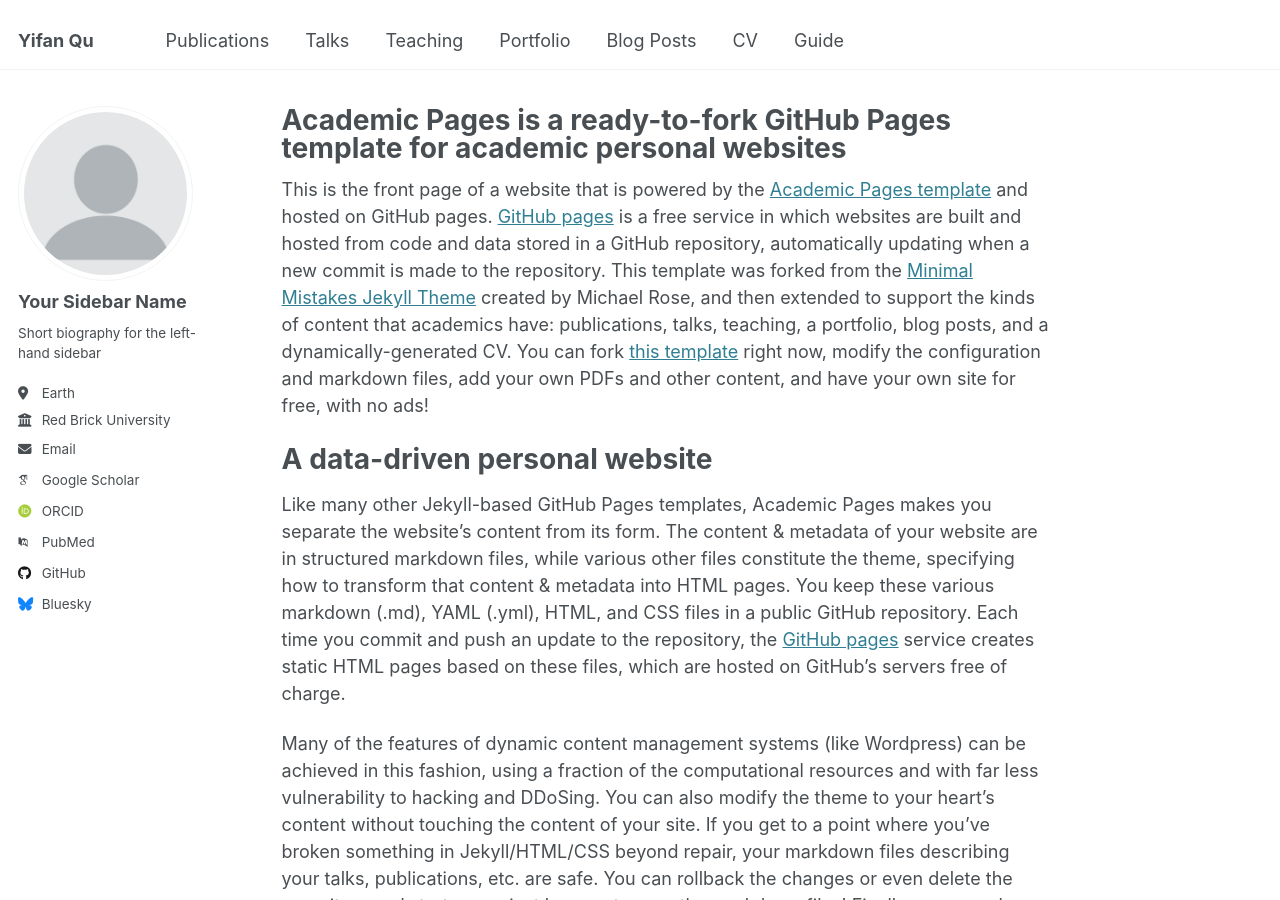
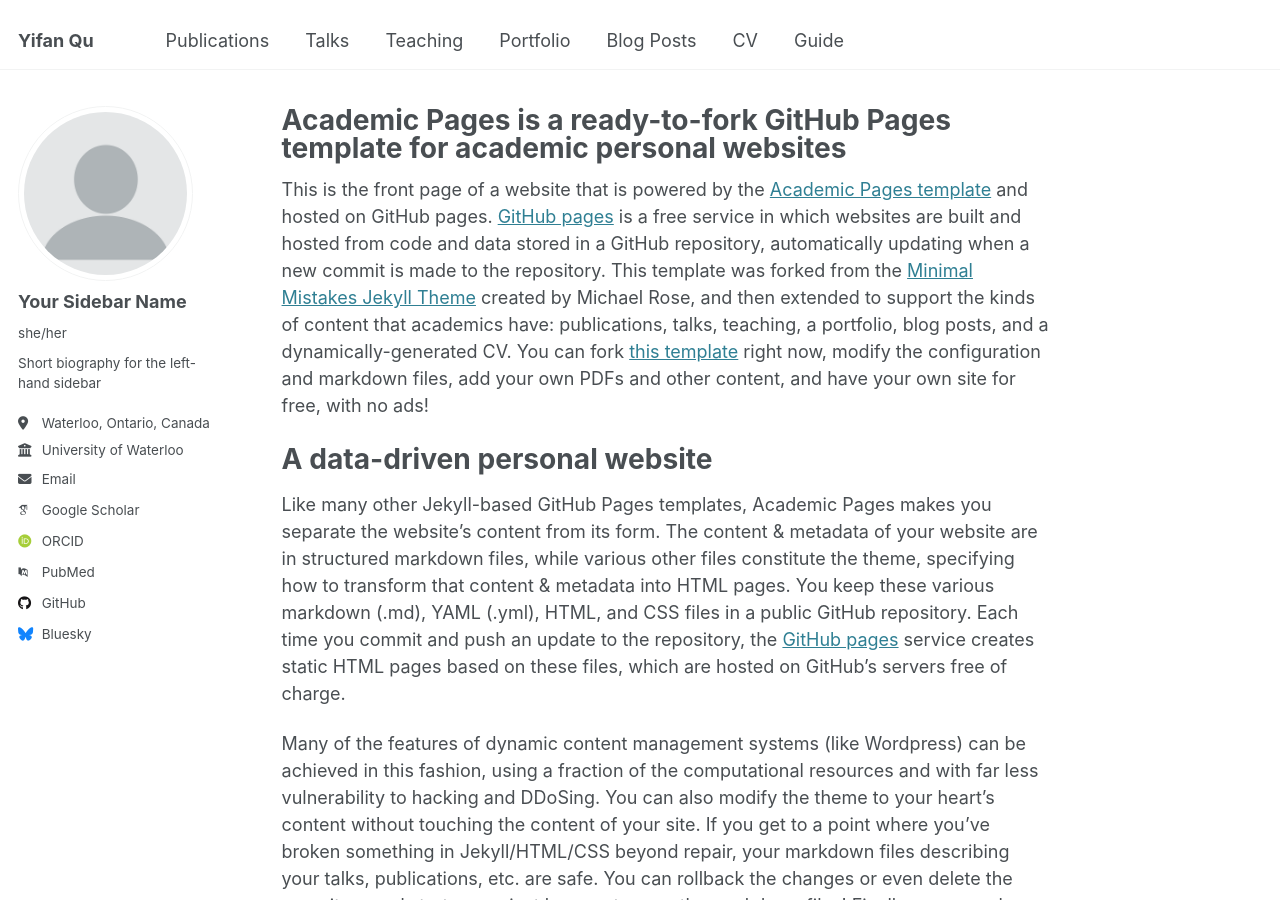
Before and after one commit to Maruko1337/Maruko1337.github.io, a Jekyll site: the page built from _pages/about.md, in a window 1280 px wide and 900 px high. Built offline with Jekyll 4.4.1, drawn with Linux system fonts in a browser that asks for light colours; some web fonts are replaced.

Commit message:
Update _config.yml

```diff
--- a/_config.yml
+++ b/_config.yml
@@ -15,7 +15,7 @@ name                     : &name "Yifan Qu"
 description              : &description "personal description"
 url                      : https://academicpages.github.io # the base hostname & protocol for your site e.g. "https://Maruko1337.github.io"
 baseurl                  : "" # the subpath of your site, e.g. "/blog"
-repository               : "academicpages/academicpages.github.io"
+repository               : "Maruko1337/Maruko1337.github.io"
 
 # Site Author - The following control what appear as part of the author content on the side bar.
 #               If a field is blank the icon and link will not appear, otherwise it will be shown.
@@ -24,12 +24,12 @@ author:
   # Biographic information
   avatar           : "profile.png"
   name             : "Your Sidebar Name"
-  pronouns         : # example: "she/her"
+  pronouns         : "she/her"
   bio              : "Short biography for the left-hand sidebar"
-  location         : "Earth"
-  employer         : "Red Brick University"
+  location         : "Waterloo, Ontario, Canada"
+  employer         : "University of Waterloo"
   uri              : # URL
-  email            : "none@example.org"
+  email            : "quyf0516@outlook.com"
 
   # Academic websites
   arxiv            : # URL - Update with the correct link to your profile
```
